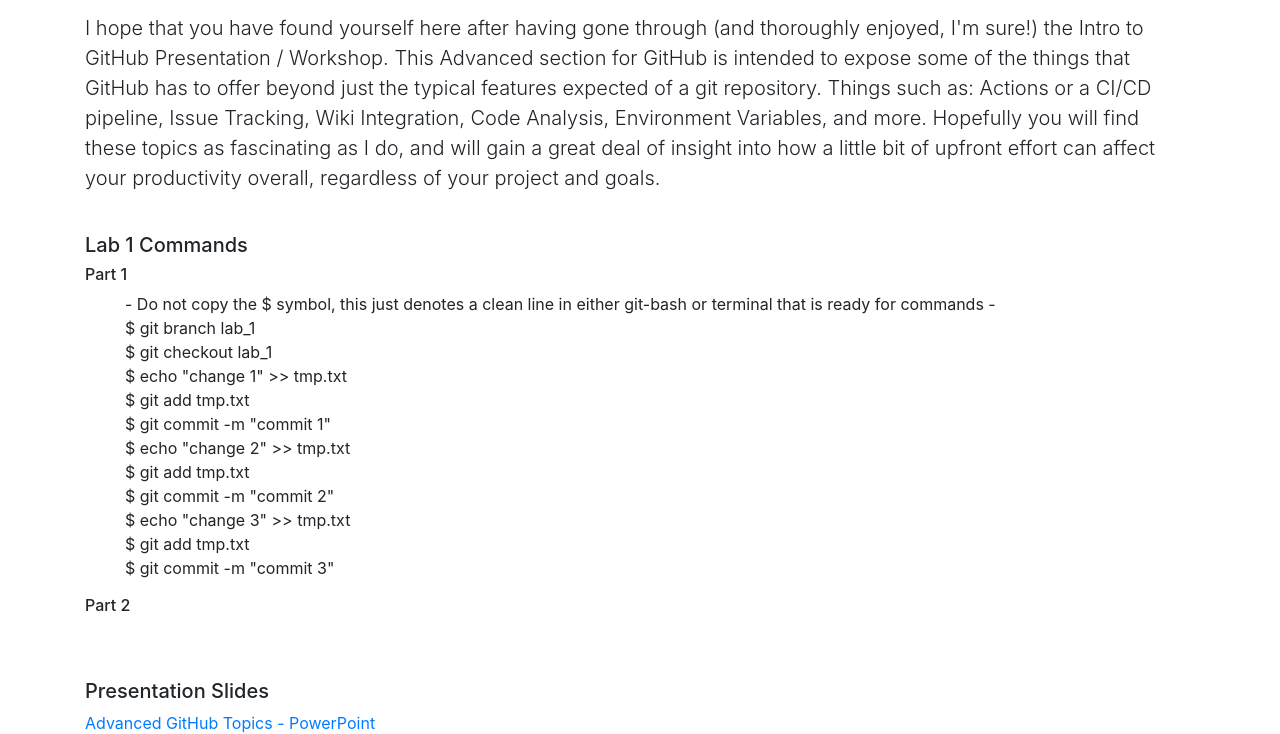
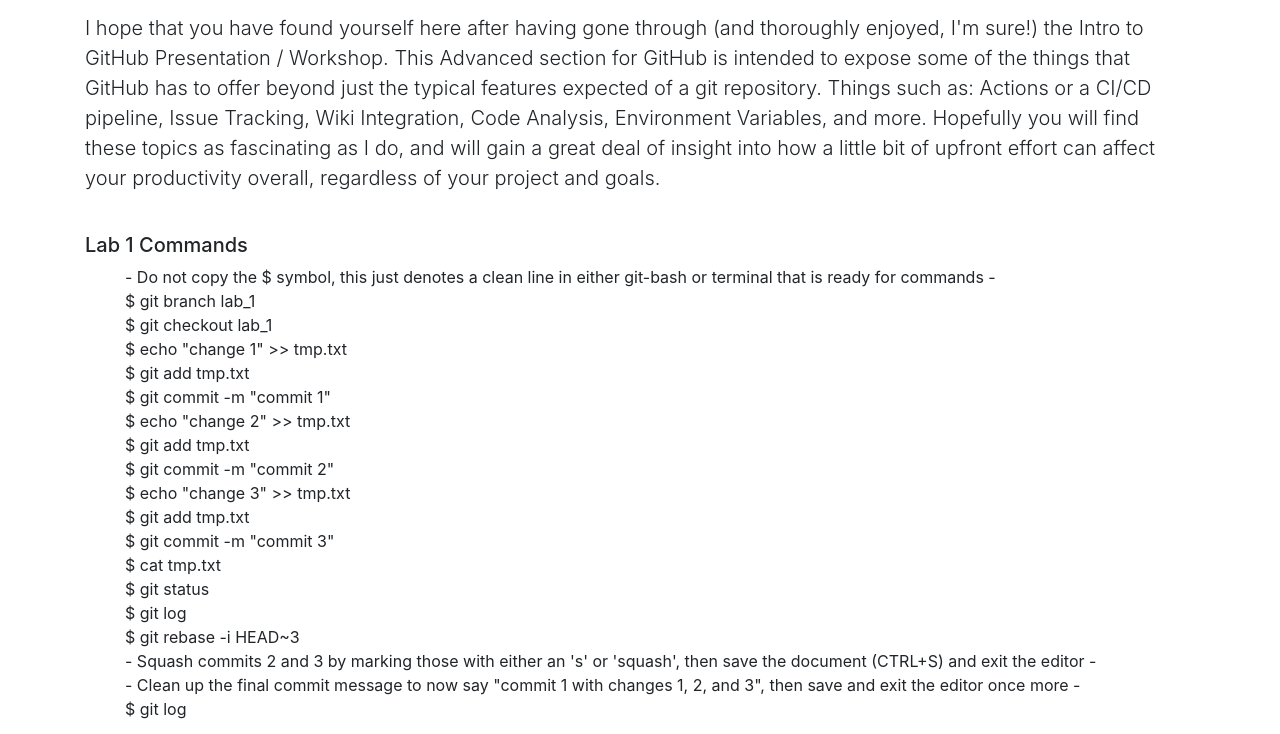
Before and after one commit to onideus/github-101-website, a website: page advanced.html in a window 1280 px wide. Shown: the part 226-960 px from the top of the page. Drawn offline with Linux system fonts and the light colour scheme.

Commit message:
Updating website commands for lab 1 and presentation.

```diff
--- a/advanced.html
+++ b/advanced.html
@@ -56,7 +56,6 @@
         your project and goals.</p>
         <br />
         <h5>Lab 1 Commands</h5>
-        <h6>Part 1</h6>
         <ul class="list-unstyled">
           <ul>- Do not copy the $ symbol, this just denotes a clean line in either git-bash or terminal that is ready for commands -</ul>
           <ul>$ git branch lab_1</ul>
@@ -70,8 +69,15 @@
           <ul>$ echo "change 3" >> tmp.txt</ul>
           <ul>$ git add tmp.txt</ul>
           <ul>$ git commit -m "commit 3"</ul>
+          <ul>$ cat tmp.txt</ul>
+          <ul>$ git status</ul>
+          <ul>$ git log</ul>
+          <ul>$ git rebase -i HEAD~3</ul>
+          <ul>- Squash commits 2 and 3 by marking those with either an 's' or 'squash', then save the document (CTRL+S) and exit the editor -</ul>
+          <ul>- Clean up the final commit message to now say "commit 1 with changes 1, 2, and 3", then save and exit the editor once more -</ul>
+          <ul>$ git log</ul>
         </ul>
-        <h6>Part 2</h6>
+        <h5>Lab 2</h5>
         <ul class="list-unstyled">
         </ul>
         <br />
```
Also changed, not shown: .github/workflows/main.yml, 1 other file.
